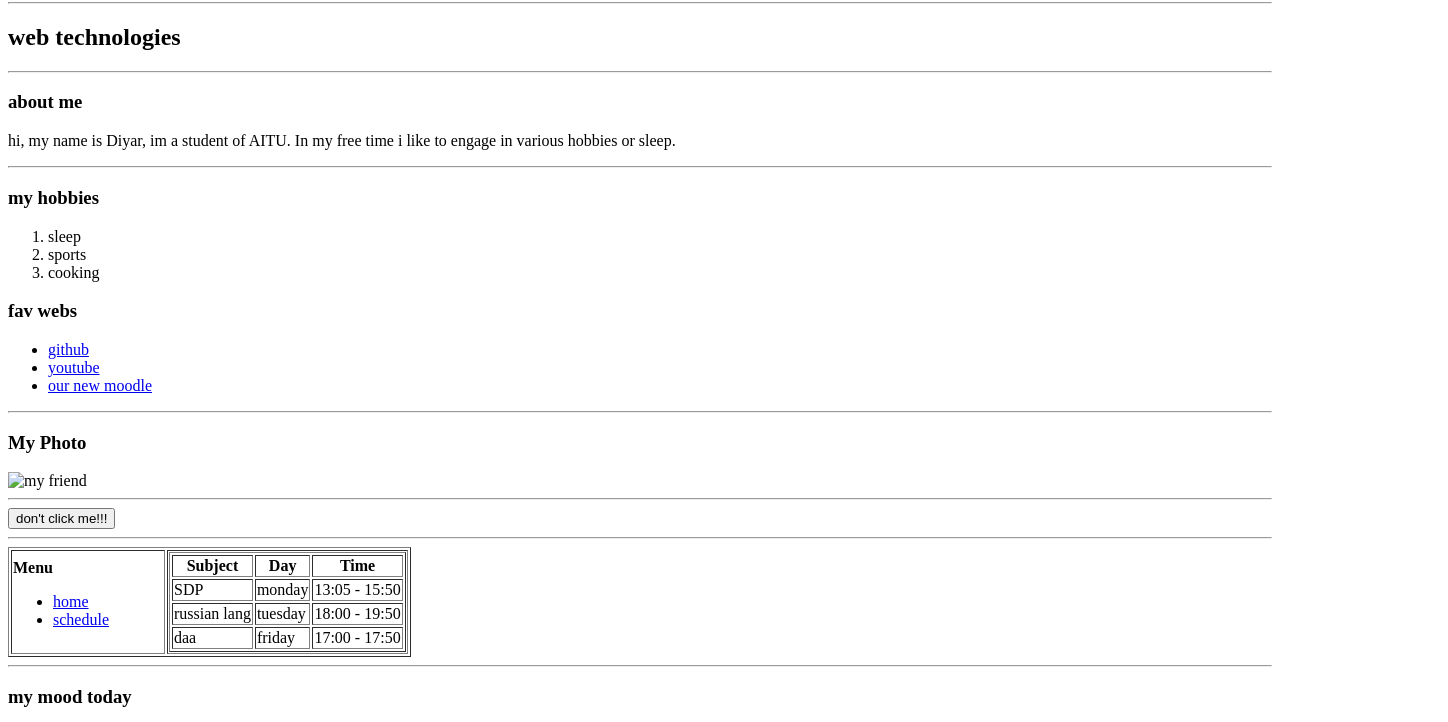
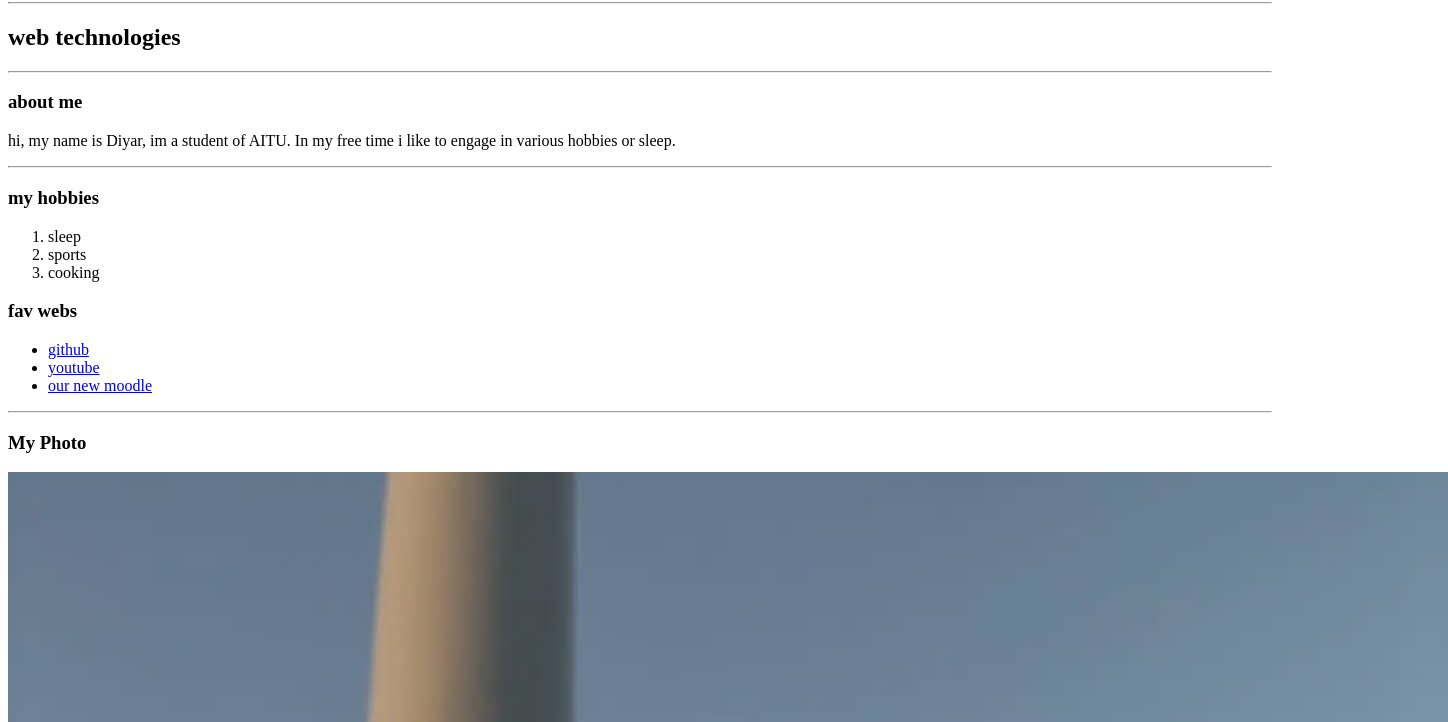
Before and after one commit to Dirolka/Assignment, a plain HTML site: page main/Index.html in a window 1280 px wide. Shown: the part 78-800 px from the top of the page, 1448 px wide, since content can reach past the window. Drawn offline with Linux system fonts and the light colour scheme.

Commit message:
Update Index.html

```diff
--- a/main/Index.html
+++ b/main/Index.html
@@ -34,7 +34,7 @@
     <hr>
 
     <h3>My Photo</h3>
-    <img src="main/1757519476300.jpeg" alt="my friend">
+    <img src="1757519476300.jpeg" alt="my friend">
 
     <hr>
 
```
